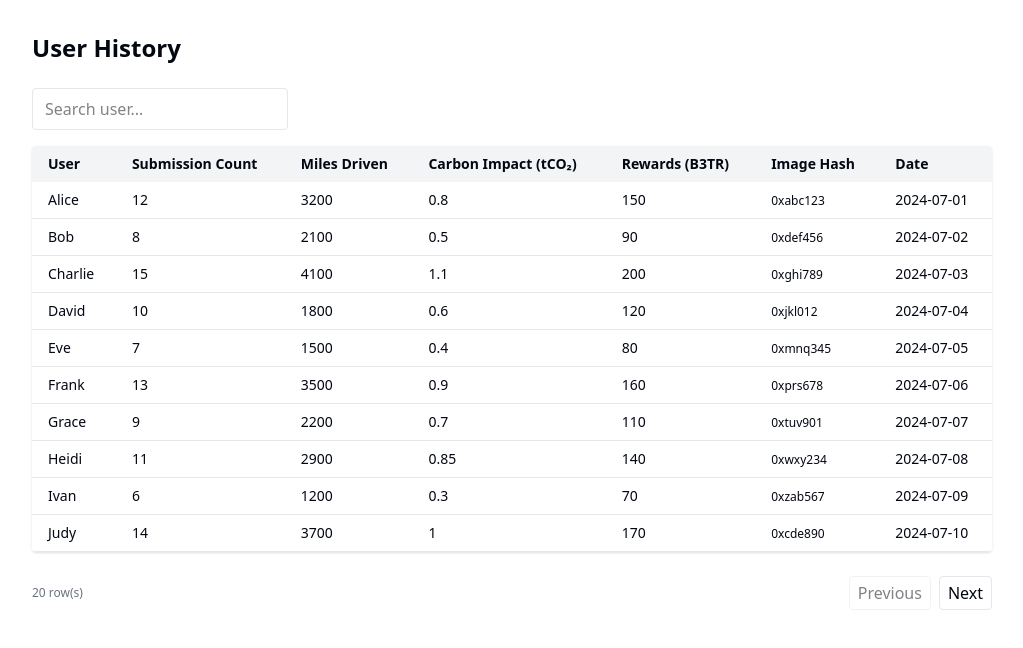
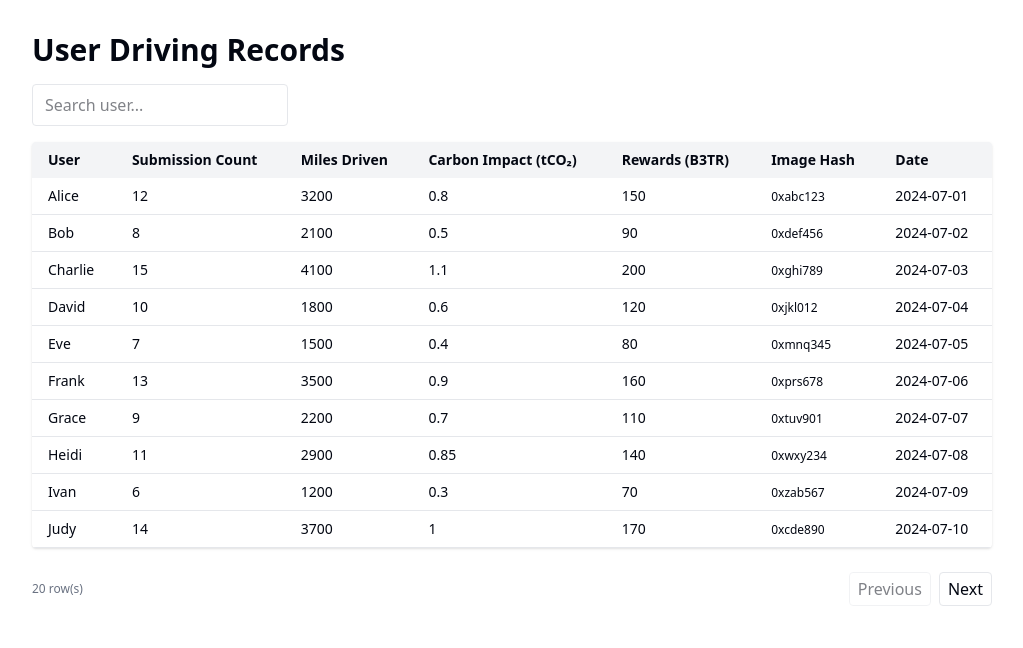
Before and after one commit to DattatrayPatil-Alchemytech/byteme-ai-frontend, a Next.js app: page /history in a window 1280 px wide. Shown: the top 648 px of the page, without its empty margins (128-1151 px from the left). Built offline with nearby package versions, Linux system fonts and the light colour scheme.

Commit message:
feat: BA-50 header title changes.

```diff
--- a/app/(user)/history/page.tsx
+++ b/app/(user)/history/page.tsx
@@ -4,7 +4,7 @@ import { DataTable } from "@/components/ui/DataTable";
 import { ColumnDef } from "@tanstack/react-table";
 import { mockHistory } from "./mockHistory";
 
-const columns: ColumnDef<(typeof mockHistory)[0]>[] = [
+const columns: ColumnDef<(typeof mockHistory)[number]>[] = [
   {
     accessorKey: "user",
     header: "User",
@@ -44,14 +44,15 @@ const columns: ColumnDef<(typeof mockHistory)[0]>[] = [
 const UserHistoryPage = () => {
   const [search, setSearch] = useState("");
 
-  // Filter logic (simple search by user)
   const filtered = mockHistory.filter((row) =>
     row.user.toLowerCase().includes(search.toLowerCase())
   );
 
   return (
     <main className="p-8 max-w-5xl mx-auto">
-      <h1 className="text-2xl font-bold mb-6">User History</h1>
+      <h1 className="text-3xl font-extrabold mb-4 flex items-center gap-2 animate-fade-in">
+        User Driving Records
+      </h1>
       <DataTable
         columns={columns}
         data={filtered}
```
